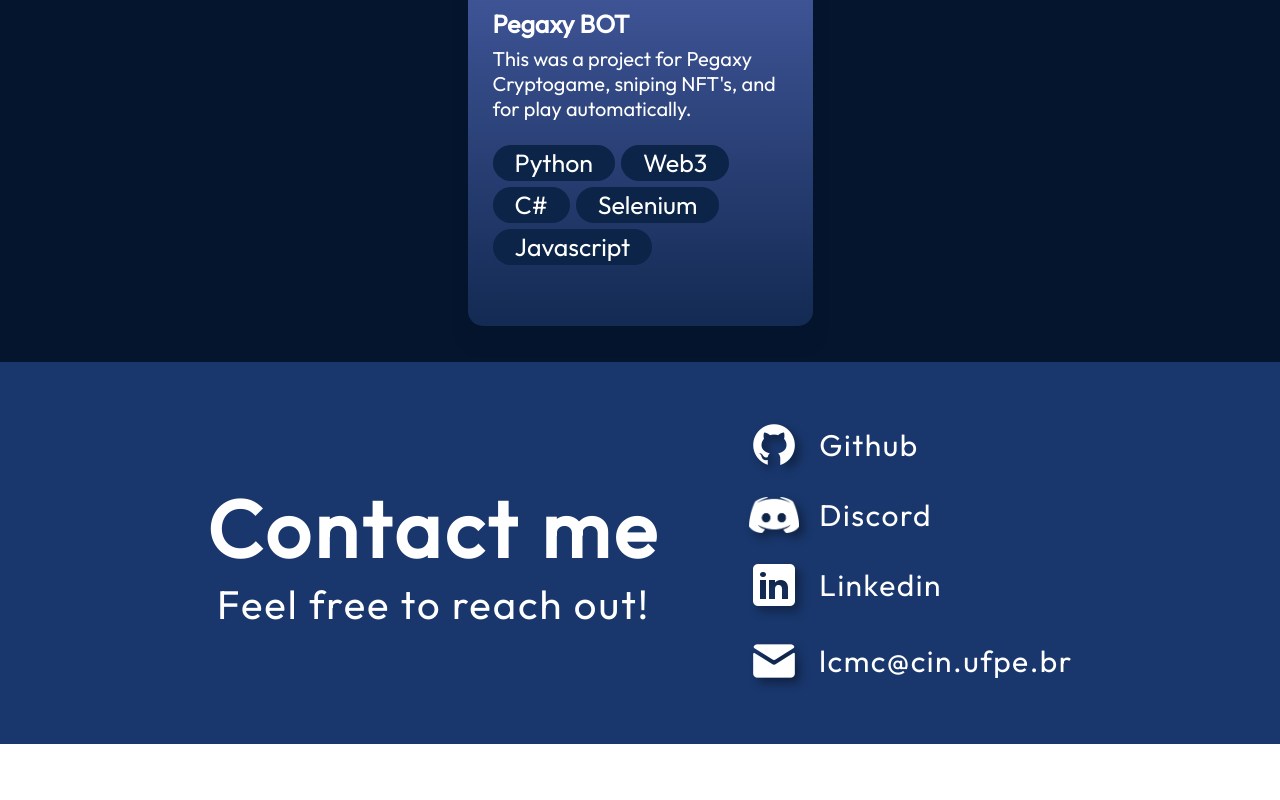
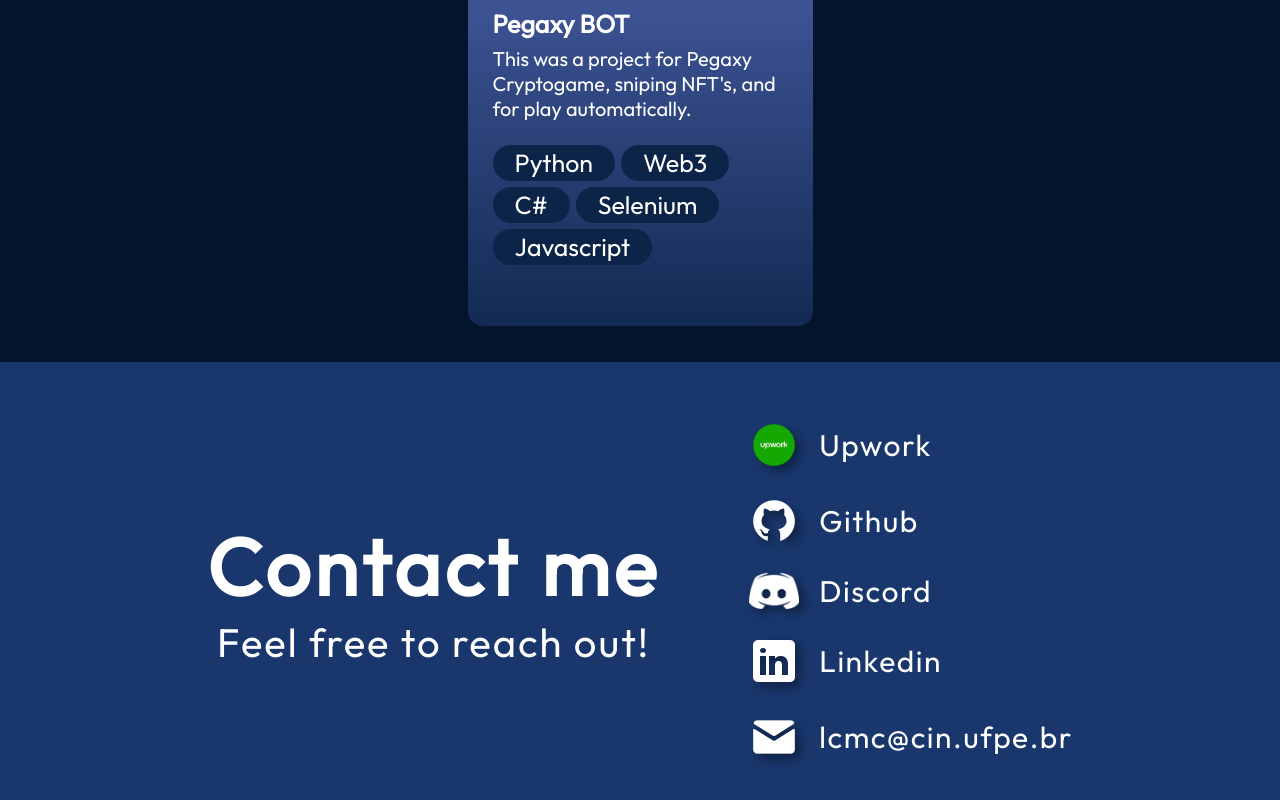
Before and after one commit to lucasccampos/react_portfolio, a React (Vite) app: page / in a window 1280 px wide. Shown: the part 3894-4694 px from the top of the page. Before the commit the page ends 4638 px from the top, so only its background shows below. Built offline with nearby package versions, Linux system fonts and the light colour scheme.

Commit message:
added upwork

```diff
--- a/src/data/contact.json
+++ b/src/data/contact.json
@@ -1,6 +1,11 @@
 {
     "message": "Feel free to reach out!",
     "links" : [
+        {
+            "title":"Upwork",
+            "imageSrc":"contact/upworkIcon.png",
+            "href":"https://www.upwork.com/freelancers/lcmc"
+        },
         {
             "title":"Github",
             "imageSrc":"contact/githubIcon.png",
--- a/src/index.css
+++ b/src/index.css
@@ -7,6 +7,7 @@
 
 html {
   scroll-behavior: smooth;
+  /* scroll-padding: 1rem; */
 }
 
 img {
```
Also changed, not shown: assets/contact/upworkIcon.png (added).
